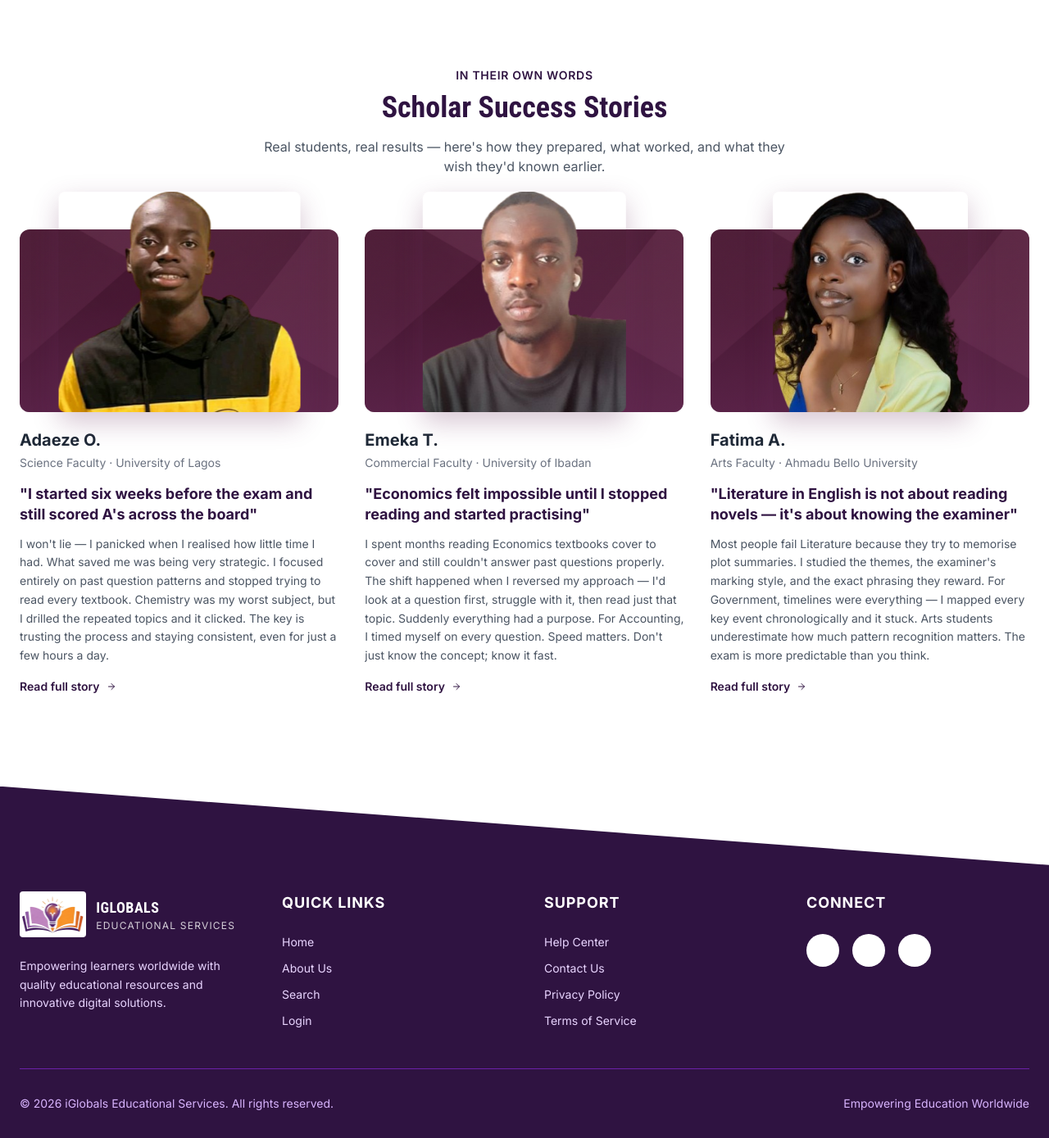
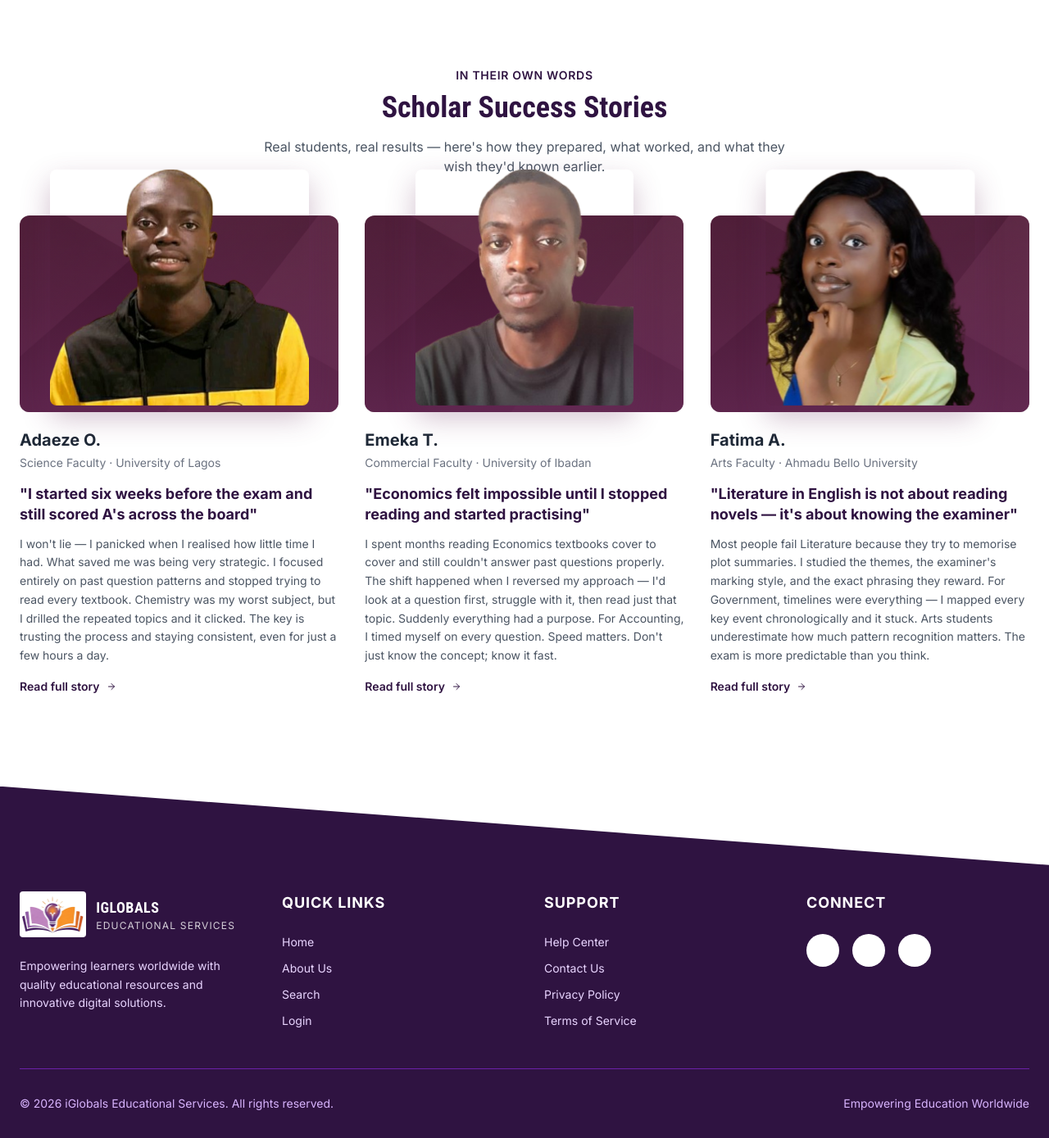
Before and after one commit to Iglobals/iGlobal_edu, a Flask app: page /about in a window 1280 px wide. Shown: the part 2593-3982 px from the top of the page at 82% size. Run offline with Flask 3, Linux system fonts and the light colour scheme; some libraries are stand-ins or nearby versions.

Commit message:
Fix image overflow and add scroll/hover animations to about page

```diff
--- a/templates/about.html
+++ b/templates/about.html
@@ -77,36 +77,69 @@
     .contact__bg-image {
         position: absolute;
         bottom: 0; left: 0;
-        width: 100%; height: 93%;
+        width: 100%; height: 100%;
         object-fit: cover;
         z-index: 1;
         border-radius: 0.75rem;
+        transition: transform 0.6s cubic-bezier(0.33, 1, 0.68, 1);
     }
     /* Purple tint overlay on bg */
     .contact__img-bg::before {
         content: '';
         position: absolute;
         bottom: 0; left: 0;
-        width: 100%; height: 93%;
-        background: linear-gradient(to top, rgba(107,45,92,0.55) 0%, rgba(107,45,92,0.1) 60%, transparent 100%);
+        width: 100%; height: 100%;
+        background: linear-gradient(to top, rgba(107,45,92,0.65) 0%, rgba(107,45,92,0.2) 60%, transparent 100%);
         z-index: 2;
         border-radius: 0.75rem;
         pointer-events: none;
+        transition: opacity 0.4s ease;
     }
     .contact__img-person img {
         position: absolute;
         bottom: 0;
         left: 50%;
         transform: translateX(-50%) translateZ(40px);
-        height: 112%;
-        max-width: 90%;
+        height: 120%;
+        max-width: 95%;
         width: auto;
         object-fit: cover;
         object-position: top center;
         z-index: 3;
         pointer-events: none;
         border-radius: 0.5rem;
-        box-shadow: 0 12px 32px rgba(107,45,92,0.28);
+        box-shadow: 0 15px 35px rgba(107,45,92,0.3);
+        transition: transform 0.6s cubic-bezier(0.33, 1, 0.68, 1), filter 0.4s ease;
+    }
+
+    /* ── Hover Effects ── */
+    article:hover .contact__bg-image {
+        transform: scale(1.05);
+    }
+    article:hover .contact__img-person img {
+        transform: translateX(-50%) translateZ(60px) scale(1.05);
+        filter: drop-shadow(0 20px 40px rgba(0,0,0,0.3));
+    }
+    article:hover .contact__img-bg::before {
+        opacity: 0.8;
+    }
+
+    /* ── Floating Animation ── */
+    @keyframes floating {
+        0% { transform: translateX(-50%) translateZ(40px) translateY(0px); }
+        50% { transform: translateX(-50%) translateZ(40px) translateY(-10px); }
+        100% { transform: translateX(-50%) translateZ(40px) translateY(0px); }
+    }
+    .contact__img-person img {
+        animation: floating 4s ease-in-out infinite;
+    }
+    article:hover .contact__img-person img {
+        animation-play-state: paused;
+    }
+
+    /* ── Section Scroll Reveal ── */
+    section {
+        overflow: hidden;
     }
 </style>
 {% endblock %}
@@ -153,20 +186,20 @@
 <section class="bg-[#2F1341] text-white py-12">
     <div class="container mx-auto px-6">
         <div class="grid grid-cols-2 md:grid-cols-4 gap-8 text-center">
-            <div class="border-r border-purple-400 last:border-0 reveal">
-                <div class="font-condensed text-4xl font-bold mb-2">98%</div>
+            <div class="border-r border-purple-400 last:border-0 reveal hover:scale-105 transition-transform duration-300">
+                <div class="font-condensed text-4xl font-bold mb-2 group-hover:text-white transition-colors">98%</div>
                 <div class="text-purple-200 text-sm uppercase tracking-wider">Pass Rate Recorded</div>
             </div>
-            <div class="border-r border-purple-400 last:border-0 reveal delay-100">
-                <div class="font-condensed text-4xl font-bold mb-2">3</div>
+            <div class="border-r border-purple-400 last:border-0 reveal delay-100 hover:scale-105 transition-transform duration-300">
+                <div class="font-condensed text-4xl font-bold mb-2 group-hover:text-white transition-colors">3</div>
                 <div class="text-purple-200 text-sm uppercase tracking-wider">Faculties Covered</div>
             </div>
-            <div class="border-r border-purple-400 last:border-0 reveal delay-200">
-                <div class="font-condensed text-4xl font-bold mb-2">500+</div>
+            <div class="border-r border-purple-400 last:border-0 reveal delay-200 hover:scale-105 transition-transform duration-300">
+                <div class="font-condensed text-4xl font-bold mb-2 group-hover:text-white transition-colors">500+</div>
                 <div class="text-purple-200 text-sm uppercase tracking-wider">Past Questions</div>
             </div>
-            <div class="reveal delay-300">
-                <div class="font-condensed text-4xl font-bold mb-2">5,000+</div>
+            <div class="reveal delay-300 hover:scale-105 transition-transform duration-300">
+                <div class="font-condensed text-4xl font-bold mb-2 group-hover:text-white transition-colors">5,000+</div>
                 <div class="text-purple-200 text-sm uppercase tracking-wider">Students Served</div>
             </div>
         </div>
@@ -191,9 +224,9 @@
                     </p>
                 </div>
             </div>
-            <div class="reveal-right delay-200">
-                <div class="image-frame">
-                    <img src="https://images.unsplash.com/photo-1523240795612-9a054b0db644?w=800&q=80" alt="Students Learning" class="w-full h-auto rounded-lg shadow-xl">
+            <div class="reveal-right delay-200 group">
+                <div class="image-frame overflow-hidden rounded-lg">
+                    <img src="https://images.unsplash.com/photo-1523240795612-9a054b0db644?w=800&q=80" alt="Students Learning" class="w-full h-auto rounded-lg shadow-xl transition-transform duration-700 group-hover:scale-110">
                 </div>
             </div>
         </div>
@@ -218,33 +251,41 @@
         <div class="grid md:grid-cols-2 lg:grid-cols-4 gap-6">
             <div class="group relative overflow-hidden rounded-lg cursor-pointer reveal delay-100">
                 <img src="https://images.unsplash.com/photo-1532094349884-543bc11b234d?w=600&q=80" alt="Science" class="w-full h-64 object-cover transition-transform duration-500 group-hover:scale-110">
-                <div class="project-overlay absolute inset-0 opacity-0 group-hover:opacity-100 transition-opacity duration-300 flex flex-col justify-end p-6">
+                <div class="project-overlay absolute inset-0 opacity-0 group-hover:opacity-100 transition-all duration-500 flex flex-col justify-end p-6">
+                    <div class="transform translate-y-4 group-hover:translate-y-0 transition-transform duration-500">
                         <span class="text-purple-200 text-xs uppercase tracking-wider mb-1">Faculty of</span>
                         <h3 class="text-white font-bold text-lg">Science</h3>
+                    </div>
                 </div>
             </div>
 
             <div class="group relative overflow-hidden rounded-lg cursor-pointer reveal delay-200">
                 <img src="https://images.unsplash.com/photo-1457369804613-52c61a468e7d?w=600&q=80" alt="Arts" class="w-full h-64 object-cover transition-transform duration-500 group-hover:scale-110">
-                <div class="project-overlay absolute inset-0 opacity-0 group-hover:opacity-100 transition-opacity duration-300 flex flex-col justify-end p-6">
+                <div class="project-overlay absolute inset-0 opacity-0 group-hover:opacity-100 transition-all duration-500 flex flex-col justify-end p-6">
+                    <div class="transform translate-y-4 group-hover:translate-y-0 transition-transform duration-500">
                         <span class="text-purple-200 text-xs uppercase tracking-wider mb-1">Faculty of</span>
                         <h3 class="text-white font-bold text-lg">Arts & Humanities</h3>
+                    </div>
                 </div>
             </div>
 
             <div class="group relative overflow-hidden rounded-lg cursor-pointer reveal delay-300">
                 <img src="https://images.unsplash.com/photo-1454165804606-c3d57bc86b40?w=600&q=80" alt="Commercial" class="w-full h-64 object-cover transition-transform duration-500 group-hover:scale-110">
-                <div class="project-overlay absolute inset-0 opacity-0 group-hover:opacity-100 transition-opacity duration-300 flex flex-col justify-end p-6">
+                <div class="project-overlay absolute inset-0 opacity-0 group-hover:opacity-100 transition-all duration-500 flex flex-col justify-end p-6">
+                    <div class="transform translate-y-4 group-hover:translate-y-0 transition-transform duration-500">
                         <span class="text-purple-200 text-xs uppercase tracking-wider mb-1">Faculty of</span>
                         <h3 class="text-white font-bold text-lg">Commercial</h3>
+                    </div>
                 </div>
             </div>
 
             <div class="group relative overflow-hidden rounded-lg cursor-pointer reveal delay-400">
                 <img src="https://images.unsplash.com/photo-1427504494785-3a9ca7044f45?w=600&q=80" alt="Exam Prep" class="w-full h-64 object-cover transition-transform duration-500 group-hover:scale-110">
-                <div class="project-overlay absolute inset-0 opacity-0 group-hover:opacity-100 transition-opacity duration-300 flex flex-col justify-end p-6">
+                <div class="project-overlay absolute inset-0 opacity-0 group-hover:opacity-100 transition-all duration-500 flex flex-col justify-end p-6">
+                    <div class="transform translate-y-4 group-hover:translate-y-0 transition-transform duration-500">
                         <span class="text-purple-200 text-xs uppercase tracking-wider mb-1">Programme</span>
                         <h3 class="text-white font-bold text-lg">JUPEB Mastery</h3>
+                    </div>
                 </div>
             </div>
         </div>
@@ -330,8 +371,8 @@
 
         <div class="grid md:grid-cols-3 gap-8">
             <!-- Story 1 -->
-            <article class="pb-8 reveal delay-100">
-                <div class="contact__img js-tilt" data-tilt data-tilt-max="12" data-tilt-speed="400" data-tilt-perspective="600">
+            <article class="pb-8 reveal delay-100 group cursor-pointer focus-within:ring-2 focus-within:ring-purple-400 rounded-xl transition-all">
+                <div class="contact__img js-tilt" data-tilt data-tilt-max="12" data-tilt-speed="400" data-tilt-perspective="1000">
                     <div class="contact__img-bg">
                         <img src="{{ url_for('static', filename='bg.png') }}"
                              class="contact__bg-image" alt="Study background">
@@ -356,8 +397,8 @@
             </article>
 
             <!-- Story 2 -->
-            <article class="pb-8 reveal delay-200">
-                <div class="contact__img js-tilt" data-tilt data-tilt-max="12" data-tilt-speed="400" data-tilt-perspective="600">
+            <article class="pb-8 reveal delay-200 group cursor-pointer focus-within:ring-2 focus-within:ring-purple-400 rounded-xl transition-all">
+                <div class="contact__img js-tilt" data-tilt data-tilt-max="12" data-tilt-speed="400" data-tilt-perspective="1000">
                     <div class="contact__img-bg">
                         <img src="{{ url_for('static', filename='bg.png') }}"
                             class="contact__bg-image" alt="Library background">
@@ -382,8 +423,8 @@
             </article>
 
             <!-- Story 3 -->
-            <article class="pb-8 reveal delay-300">
-                <div class="contact__img js-tilt" data-tilt data-tilt-max="12" data-tilt-speed="400" data-tilt-perspective="600">
+            <article class="pb-8 reveal delay-300 group cursor-pointer focus-within:ring-2 focus-within:ring-purple-400 rounded-xl transition-all">
+                <div class="contact__img js-tilt" data-tilt data-tilt-max="12" data-tilt-speed="400" data-tilt-perspective="1000">
                     <div class="contact__img-bg">
                         <img src="{{ url_for('static', filename='bg.png') }}"
                             class="contact__bg-image" alt="Study notes background">
```
Lines whose indentation alone changed are shown as unchanged.
